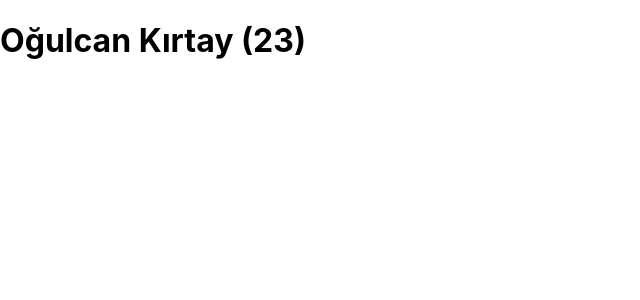
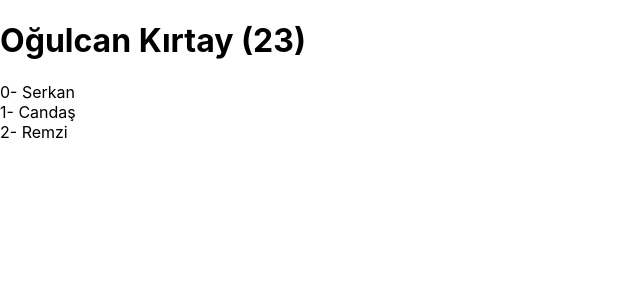
Before and after one commit to ogulcankirtay/components, a React (Create React App) app: page / in a window 1280 px wide. Shown: the top 300 px of the page, without its empty margins (0-640 px from the left). Built offline with nearby package versions, Linux system fonts and the light colour scheme.

Commit message:
props_key_type1

```diff
--- a/src/App.js
+++ b/src/App.js
@@ -4,7 +4,7 @@ import User from './components/User';
 function App(){
   return(
     <>
-  <User name="Oğulcan" sname="Kırtay" age={23} isLogIN={true} ></User>
+  <User name="Oğulcan" sname="Kırtay" age={23} isLogIN={true} friends={["Serkan","Candaş","Remzi"]}></User>
 
     </>
   );
--- a/src/components/User.js
+++ b/src/components/User.js
@@ -1,6 +1,12 @@
 function User(props){
     return(
-        <h1>{props.isLogIN? `${props.name } ${props.sname} (${props.age}) ` : 'Giriş Yapılmadı'}</h1>
+      <>
+        <h1>{props.isLogIN? `${props.name } ${props.sname} (${props.age}) ` : 'Giriş Yapılmadı' }</h1>
+
+        {props.friends.map((friend,index)=>(
+            <div key={index} > {index}- {friend}</div>
+        ))}
+        </>
     );
 }
 export default User;
```
